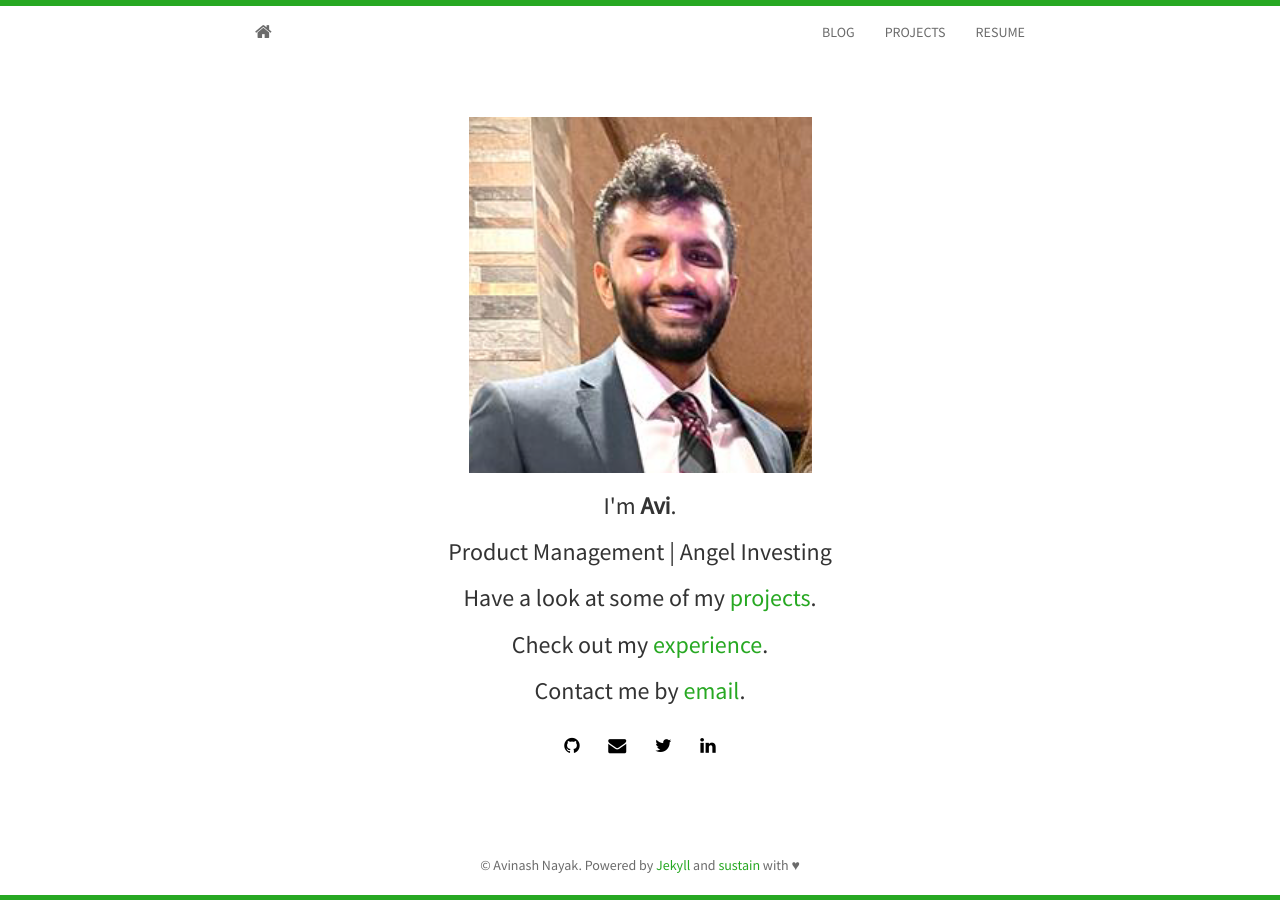
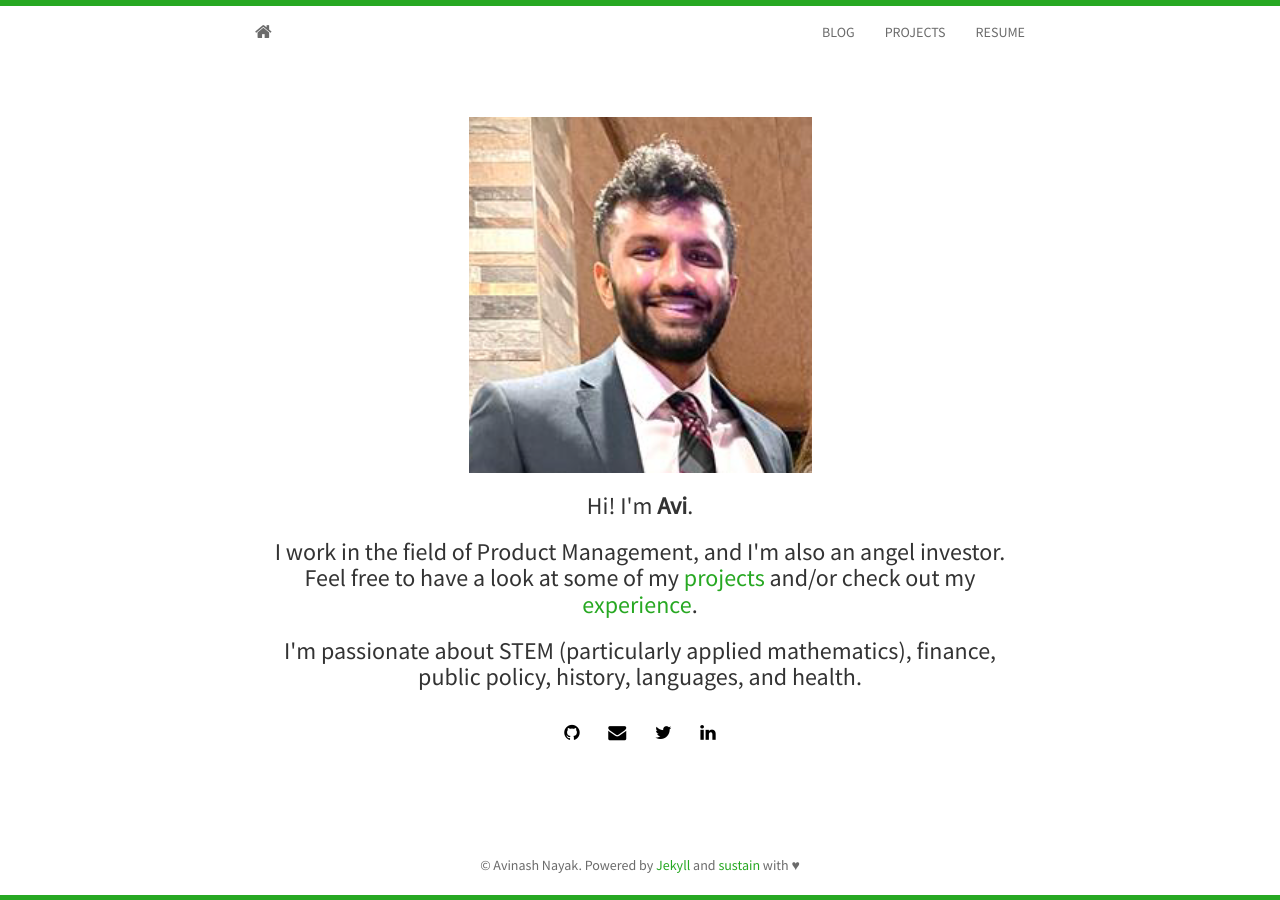
Before and after one commit to avinayak14/avinayak14.github.io, a Jekyll site: the page built from index.html, in a window 1280 px wide. Built offline with Jekyll 4.4.1, drawn with Linux system fonts in a browser that asks for light colours; nearby versions of some CDN libraries; the list of posts is cut into pages by our own code.

Commit message:
changing text descr on title page

```diff
--- a/index.html
+++ b/index.html
@@ -7,11 +7,13 @@
 	  <div class="avatar">
 		<img class="img-square" src="{{ site.baseurl }}static/img/{{ site.avatar }}" alt="Responsive image">
 	  </div>
-	  <h3>I'm <strong>{{ site.author }}</strong>. </h3>
-	  <h3>Product Management | Angel Investing </h3>
-	  <h3>Have a look at some of my <a href="{{ site.baseurl }}projects.html"> projects</a>.</h3>
-	  <h3>Check out my <a href="{{ site.baseurl }}vitae.html">experience</a>.</h3>
-	  <h3>Contact me by <a href="mailto:{{ site.email }}">email</a>.</h3>
+	  <h3>Hi! I'm <strong>{{ site.author }}</strong>. </h3>
+	  <h3>I work in the field of Product Management, and I'm also an angel investor.
+			Feel free to have a look at some of my <a href="{{ site.baseurl }}projects.html"> projects</a>
+			and/or check out my <a href="{{ site.baseurl }}vitae.html">experience</a>.</h3>
+		<h3>I'm passionate about STEM (particularly applied mathematics), finance,
+		public policy, history, languages, and health.</h3>
+	  <!-- <h3>Contact me by <a href="mailto:{{ site.email }}">email</a>.</h3> -->
 	  {% include social.html %}
 	</div>
 </section>
```
